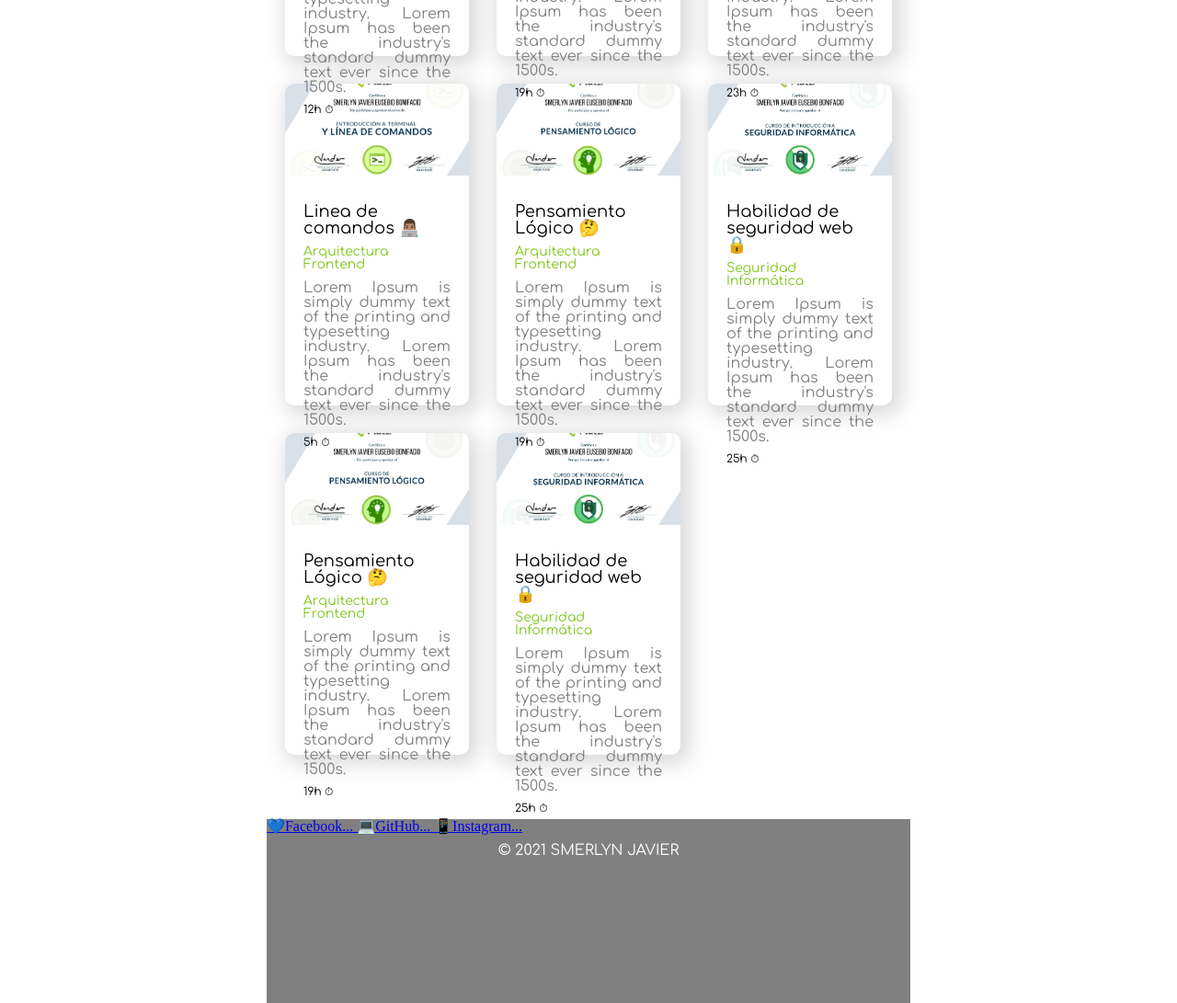
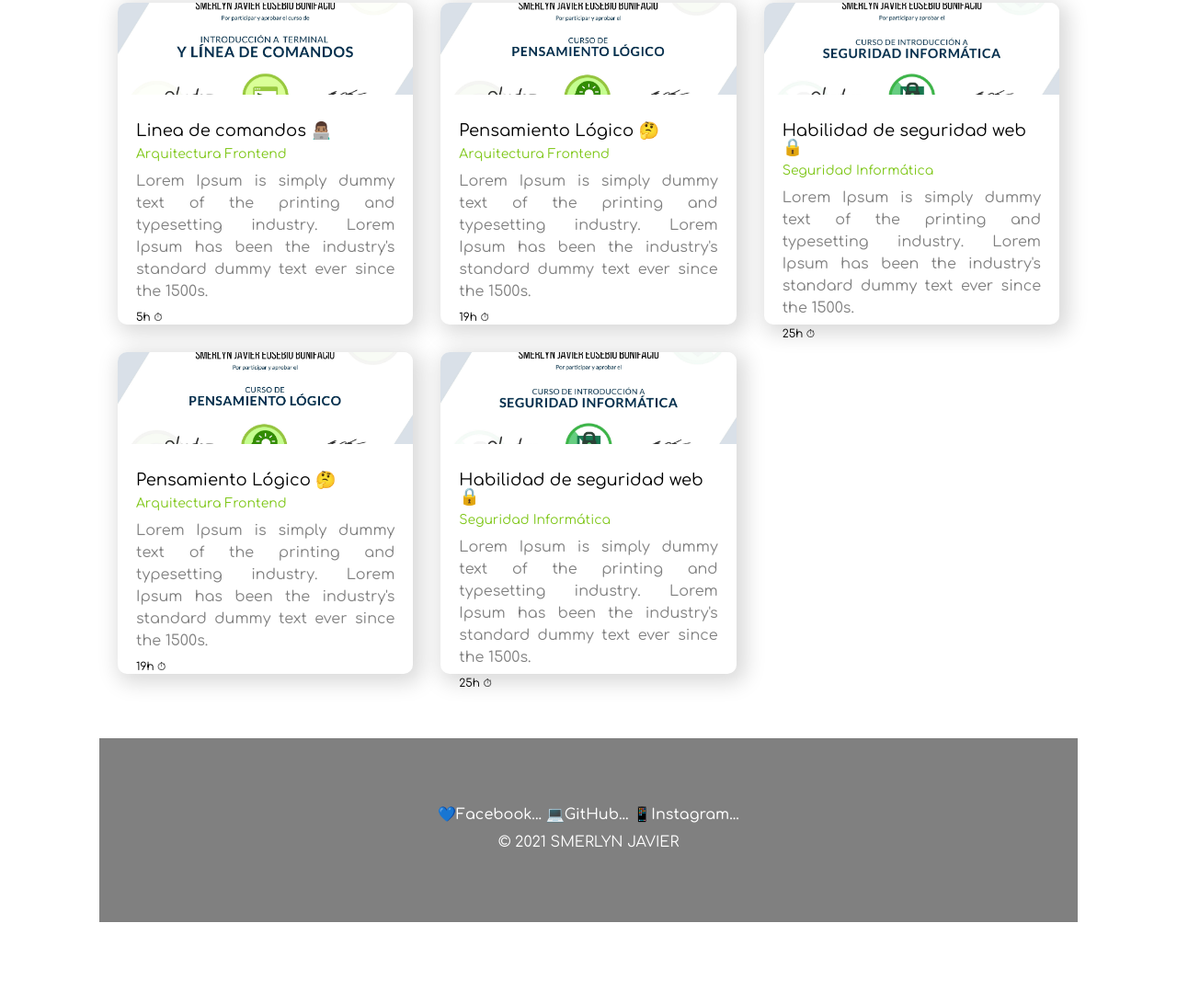
Before and after one commit to Smerlyn-Javier/Biografia, a plain HTML site: page index.html in a window 1280 px wide. Shown: the part 1345-2436 px from the top of the page at 92% size. After the commit the page ends 2348 px from the top, so only its background shows below. Drawn offline with Linux system fonts and the light colour scheme.

Commit message:
[REF] styles

```diff
--- a/styles.css
+++ b/styles.css
@@ -33,10 +33,11 @@
 }
 .biography-information-container article {
   display: grid;
-  max-width: 700px;
+  max-width: 1024px;
   margin: 0px auto;
   grid-template-columns: repeat(1, 1fr);
   margin-top: 50px;
+  padding: 20px;
 }
 .name-container {
   display: grid;
@@ -89,6 +90,18 @@ footer{
     margin-top: 50px;
     height: 200px;
     background-color: grey;
+    display: grid;
+    align-items: center;
+    justify-content: center;
+}
+.social-media{
+  text-align: center;
+}
+.social-media a{
+  text-decoration: none;
+  color: white;
+  font-weight: 500;
+  font-family: "Comfortaa";
 }
 
 /* TEXT h1,h2,h3 ... */
@@ -125,15 +138,22 @@ p {
     color: grey;
   text-align: justify;
   font-family: "Comfortaa";
+  line-height: 150%;
 }
 
 /* MEDIA QUERY */
-@media only screen and (max-width : 1024px) {
+@media only screen and (max-width : 2000px) {
+  .skills-container {
+      grid-template-columns: repeat(4, 1fr);
+    }
+}
+@media only screen and (max-width : 1500px) {
     .skills-container {
-        padding: 20px;
-        margin-top: 50px;
-        display: grid;
-        grid-template-columns: repeat(2, 1fr);
-        gap: 30px;
+        grid-template-columns: repeat(3, 1fr);
       }
 }
+@media only screen and (max-width : 1024px) {
+  .skills-container {
+      grid-template-columns: repeat(2, 1fr);
+    }
+}
```
